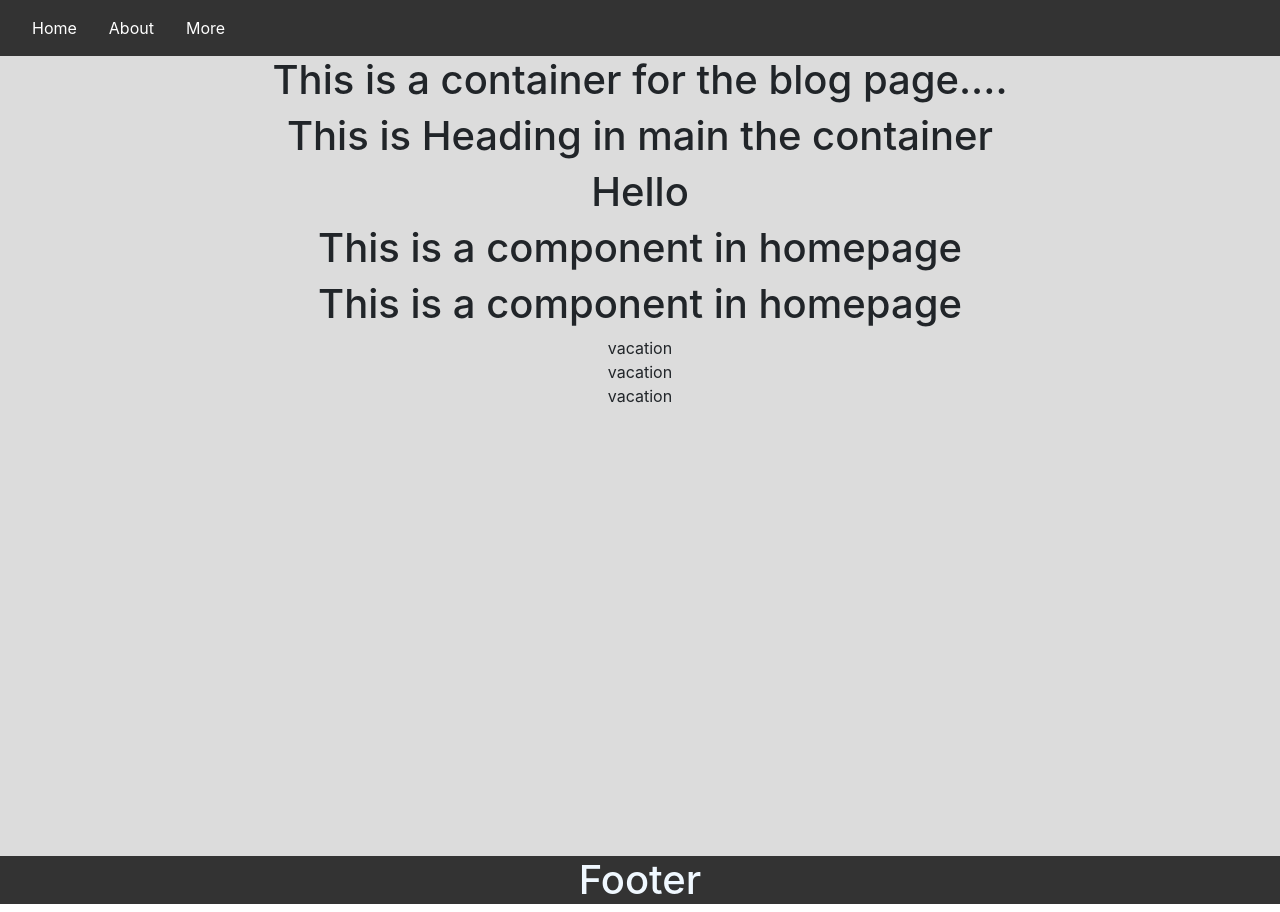
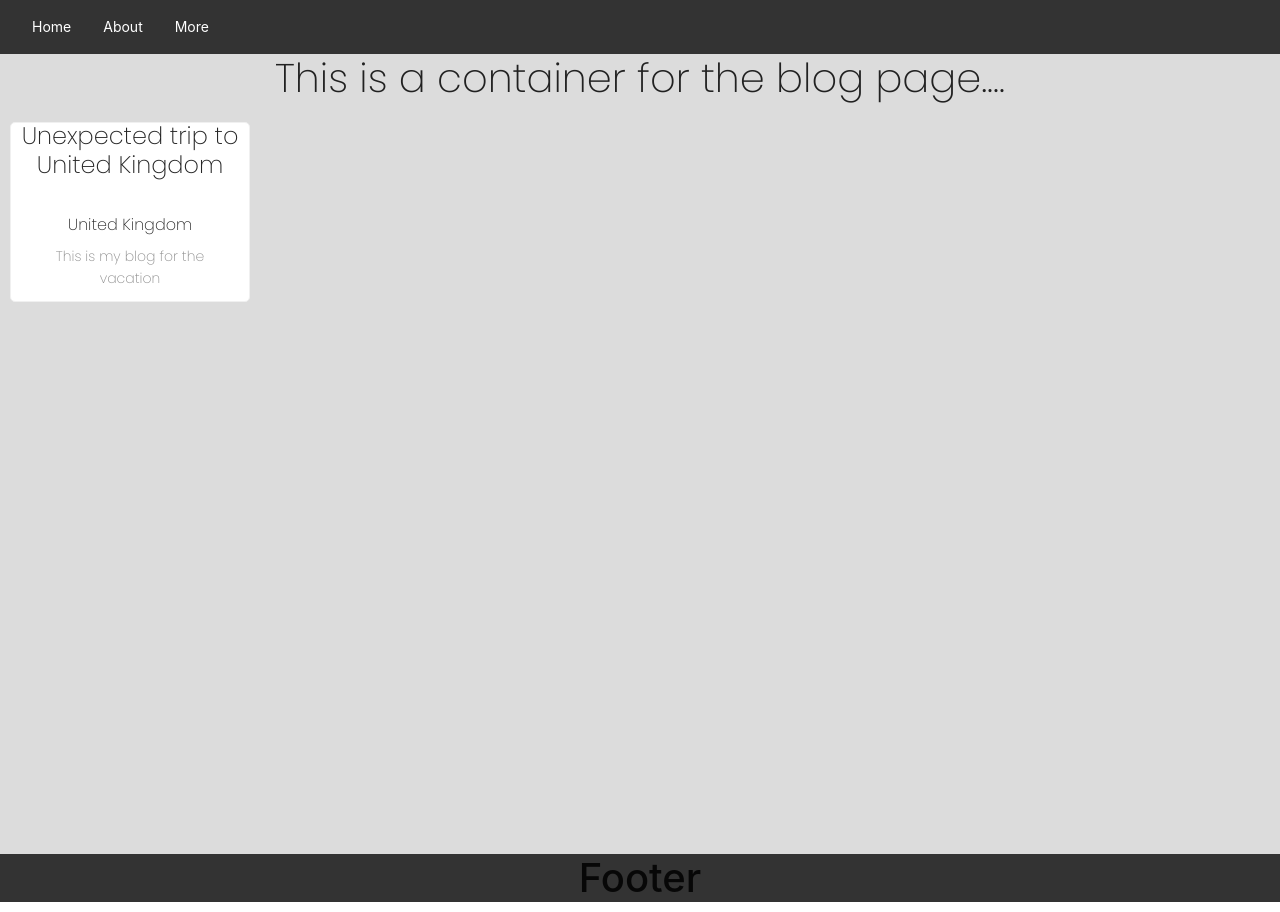
Before and after one commit to MohammedHaris96/Blog-Page, a React (Create React App) app: page / in a window 1280 px wide. Built offline with nearby package versions, Linux system fonts and the light colour scheme; the HTML template or start-up script is replaced by a standard one.

Commit message:
made a card with ant design library

```diff
--- a/public/index.html
+++ b/public/index.html
@@ -25,6 +25,9 @@
       Learn how to configure a non-root public URL by running `npm run build`.
     -->
     <title>React App</title>
+    <style>
+      @import url("https://fonts.googleapis.com/css2?family=Poppins:wght@200&display=swap");
+    </style>
   </head>
   <body>
     <noscript>You need to enable JavaScript to run this app.</noscript>
--- a/src/Components/Homepage.js
+++ b/src/Components/Homepage.js
@@ -1,11 +1,15 @@
 import "./Styles/Homepage.css";
+import { Card } from "antd";
+const { Meta } = Card;
+
 // import AuthorImage from "./AuthorImage";
 const Homepage = () => {
+  // Array of objects for blog
   const blogs = [
     {
-      name: "vacation",
-      description: "This is my blog for the vacation",
-      title: "Vacation",
+      vacationName: "United Kingdom",
+      descriptionLondon: "This is my blog for the vacation",
+      titleUK: "Vacation",
     },
 
     {
@@ -22,18 +26,28 @@ const Homepage = () => {
   ];
 
   return (
-    <div className="homepage-container ">
-      <h1>This is a container for the blog page....</h1>
-      <h1>This is Heading in main the container</h1>
-      <h1>Hello</h1>
+    <>
+      <div className="homepage-container  ">
+        <h1>This is a container for the blog page....</h1>
 
-      <h1>This is a component in homepage</h1>
-      <h1>This is a component in homepage</h1>
-      {blogs.map((blog) => {
-        return <div>{blog.name}</div>;
-      })}
-      {/* <AuthorImage /> */}
-    </div>
+        <div className="blog-card">
+          <Card
+            hoverable
+            style={{ width: 240, borderRadius: "5px" }}
+            cover={<h4>Unexpected trip to United Kingdom</h4>}
+          >
+            {blogs.map((blog) => {
+              return (
+                <Meta
+                  title={blog.vacationName}
+                  description={blog.descriptionLondon}
+                />
+              );
+            })}
+          </Card>
+        </div>
+      </div>
+    </>
   );
 };
 
--- a/src/Components/Styles/Homepage.css
+++ b/src/Components/Styles/Homepage.css
@@ -1,3 +1,5 @@
+@import "~antd/dist/antd.css";
+
 .welcome-message {
   color: aquamarine;
   font-family: cursive;
@@ -20,4 +22,9 @@
 .homepage-container {
   height: 800px;
   background-color: gainsboro;
+  font-family: "Poppins", sans-serif;
 }
+
+.blog-card {
+  margin: 10px;
+}
```
